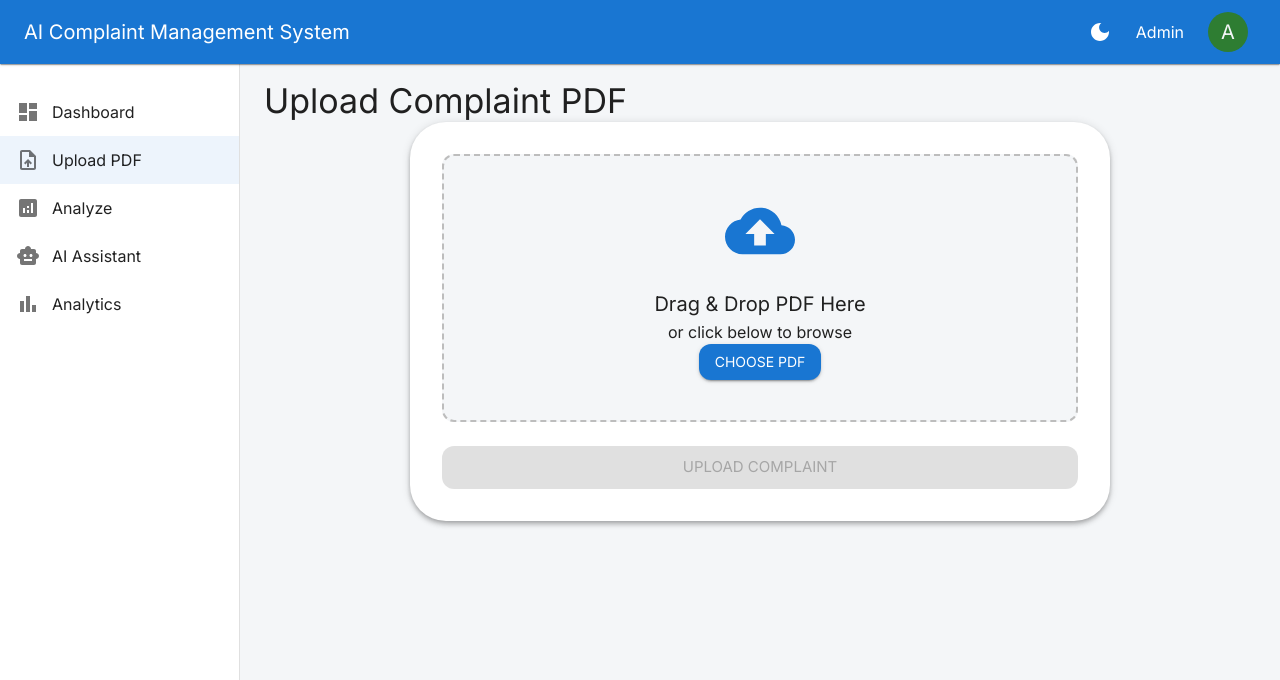
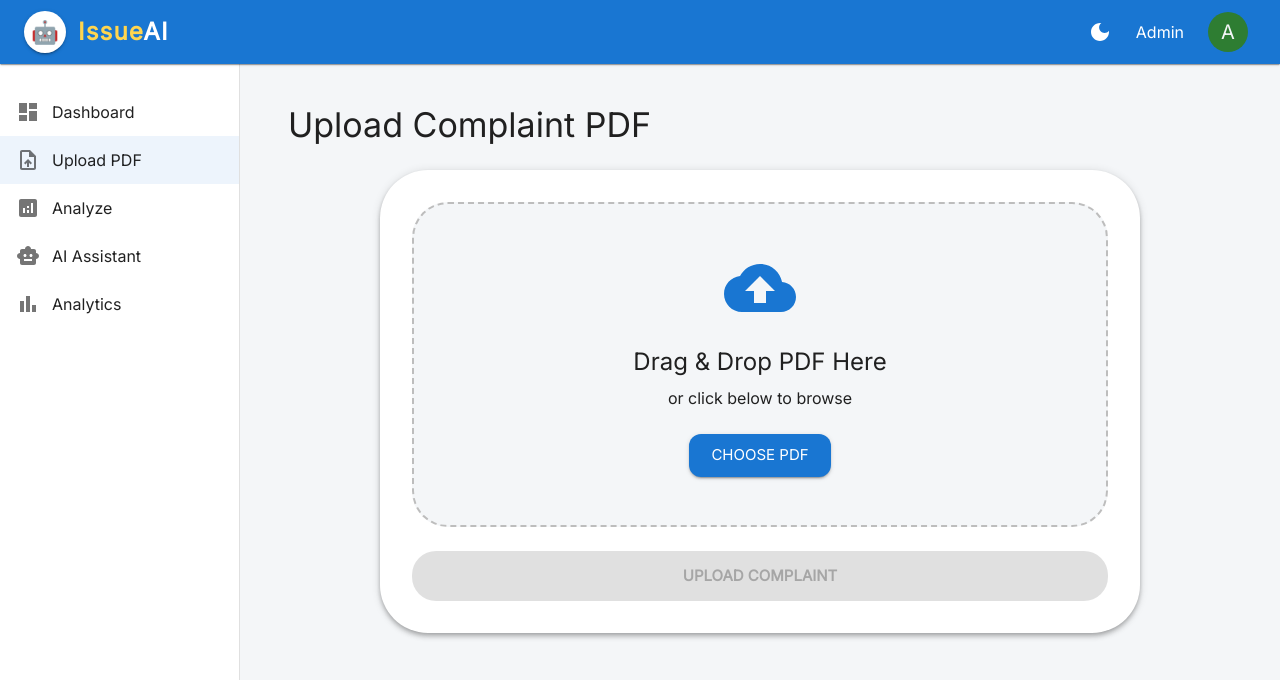
Before and after one commit to Dileep0103/IssueAI-Customer-Complaint-Management-Console, a React app in the folder frontend/: page /upload in a window 1280 px wide. Shown: the top 680 px of the page. Built offline with nearby package versions, Linux system fonts and the light colour scheme; sample sign-in values are in the browser's storage; the HTML template or start-up script is replaced by a standard one.

Commit message:
Improve UI consistency and refine page layouts

```diff
--- a/frontend/src/components/Navbar.jsx
+++ b/frontend/src/components/Navbar.jsx
@@ -51,12 +51,53 @@ function Navbar({ darkMode, setDarkMode }) {
           justifyContent: "space-between",
         }}
       >
-        <Typography
-          variant="h6"
-          fontWeight="bold"
-        >
-          AI Complaint Management System
-        </Typography>
+      <Box
+  sx={{
+    display: "flex",
+    alignItems: "center",
+    gap: 1.5,
+  }}
+>
+  <Avatar
+    sx={{
+      width: 42,
+      height: 42,
+      bgcolor: "#ffffff",
+      color: "#1976d2",
+      fontSize: "1.4rem",
+      fontWeight: "bold",
+      boxShadow: 2,
+    }}
+  >
+    🤖
+  </Avatar>
+
+  <Typography
+    variant="h5"
+    sx={{
+      fontWeight: 800,
+      letterSpacing: 1.2,
+      userSelect: "none",
+    }}
+  >
+    <Box
+      component="span"
+      sx={{
+        color: "#FFD54F",
+      }}
+    >
+      Issue
+    </Box>
+    <Box
+      component="span"
+      sx={{
+        color: "#fff",
+      }}
+    >
+     AI
+    </Box>
+  </Typography>
+</Box>
 
         <Box
           sx={{
--- a/frontend/src/pages/Analytics.jsx
+++ b/frontend/src/pages/Analytics.jsx
@@ -60,8 +60,11 @@ function Analytics() {
   ).length;
 
   return (
-    <>
-      <Typography variant="h4" mb={3}>
+    <Box sx={{ p: 3 }}>
+      <Typography
+        variant="h4"
+        sx={{ mb: 3 }}
+      >
         Analytics
       </Typography>
 
@@ -117,7 +120,8 @@ function Analytics() {
                 <TrendLineChart complaints={complaints} />
             </Grid>
         </Grid>
-    </>
+
+    </Box>
   );
 }
 
--- a/frontend/src/pages/Analyze.jsx
+++ b/frontend/src/pages/Analyze.jsx
@@ -32,10 +32,9 @@ function Analyze() {
       setResult(null);
 
       const response = await api.post("/analyze", {
-        complaint: complaint,
+        complaint,
       });
 
-      // Store only the analysis object
       setResult(response.data.analysis);
     } catch (err) {
       console.error(err);
@@ -46,22 +45,28 @@ function Analyze() {
   };
 
   return (
-    <Box>
-      <Typography variant="h4" mb={3}>
+      <Box sx={{ p: 3 }}>
+      <Typography
+        variant="h4"
+        sx={{ mb: 3 }}
+      >
         Analyze Complaint
       </Typography>
 
       <Paper
-        elevation={3}
+        elevation={4}
         sx={{
-          maxWidth: 800,
+          maxWidth: 900,
           mx: "auto",
           p: 4,
-          borderRadius: 3,
+          borderRadius: 4,
         }}
       >
         <Stack spacing={3}>
-          <Typography variant="h6">
+          <Typography
+            variant="h5"
+            fontWeight={600}
+          >
             Enter Customer Complaint
           </Typography>
 
@@ -84,9 +89,17 @@ function Analyze() {
             size="large"
             onClick={handleAnalyze}
             disabled={loading || !complaint.trim()}
+            sx={{
+              py: 1.5,
+              borderRadius: 2,
+              fontWeight: 600,
+            }}
           >
             {loading ? (
-              <CircularProgress size={24} color="inherit" />
+              <CircularProgress
+                size={24}
+                color="inherit"
+              />
             ) : (
               "Analyze Complaint"
             )}
@@ -102,12 +115,16 @@ function Analyze() {
             <Paper
               elevation={2}
               sx={{
-                p: 3,
-                borderRadius: 2,
-                bgcolor: "#fafafa",
+                p: 4,
+                borderRadius: 3,
+                bgcolor: "background.default",
               }}
             >
-              <Typography variant="h5" gutterBottom>
+              <Typography
+                variant="h4"
+                fontWeight={600}
+                gutterBottom
+              >
                 AI Analysis Result
               </Typography>
 
@@ -115,7 +132,11 @@ function Analyze() {
 
               <Stack spacing={3}>
                 <Box>
-                  <Typography variant="subtitle1" gutterBottom>
+                  <Typography
+                    variant="subtitle1"
+                    fontWeight={600}
+                    gutterBottom
+                  >
                     Category
                   </Typography>
 
@@ -126,7 +147,11 @@ function Analyze() {
                 </Box>
 
                 <Box>
-                  <Typography variant="subtitle1" gutterBottom>
+                  <Typography
+                    variant="subtitle1"
+                    fontWeight={600}
+                    gutterBottom
+                  >
                     Priority
                   </Typography>
 
@@ -143,7 +168,11 @@ function Analyze() {
                 </Box>
 
                 <Box>
-                  <Typography variant="subtitle1" gutterBottom>
+                  <Typography
+                    variant="subtitle1"
+                    fontWeight={600}
+                    gutterBottom
+                  >
                     Risk Level
                   </Typography>
 
@@ -162,7 +191,11 @@ function Analyze() {
                 <Divider />
 
                 <Box>
-                  <Typography variant="h6" gutterBottom>
+                  <Typography
+                    variant="h6"
+                    fontWeight={600}
+                    gutterBottom
+                  >
                     AI Summary
                   </Typography>
 
--- a/frontend/src/pages/ComplaintAssistant.jsx
+++ b/frontend/src/pages/ComplaintAssistant.jsx
@@ -103,8 +103,11 @@ How can I help you today?`,
   ];
 
   return (
-    <Box>
-      <Typography variant="h4" mb={3}>
+    <Box sx={{ p: 3 }}>
+      <Typography
+        variant="h4"
+        sx={{ mb: 3 }}
+      >
         AI Complaint Assistant
       </Typography>
 
--- a/frontend/src/pages/Upload.jsx
+++ b/frontend/src/pages/Upload.jsx
@@ -1,5 +1,6 @@
 import { useState } from "react";
 import { useNavigate } from "react-router-dom";
+
 import {
   Alert,
   Box,
@@ -9,6 +10,7 @@ import {
   Stack,
   Typography,
 } from "@mui/material";
+
 import CloudUploadIcon from "@mui/icons-material/CloudUpload";
 import PictureAsPdfIcon from "@mui/icons-material/PictureAsPdf";
 
@@ -23,7 +25,7 @@ function Upload() {
   const [error, setError] = useState("");
   const [dragging, setDragging] = useState(false);
 
-  const MAX_FILE_SIZE = 10 * 1024 * 1024; // 10 MB
+  const MAX_FILE_SIZE = 10 * 1024 * 1024;
 
   const validateFile = (file) => {
     if (!file) return false;
@@ -103,52 +105,64 @@ function Upload() {
   };
 
   return (
-    <Box>
-      <Typography variant="h4" mb={3}>
-        Upload Complaint PDF
-      </Typography>
+      <Box sx={{ p: 3 }}>
+        <Typography
+          variant="h4"
+          sx={{ mb: 3 }}
+        >
+          Upload Complaint PDF
+        </Typography>
 
       <Paper
         elevation={4}
         sx={{
-          maxWidth: 700,
+          maxWidth: 760,
           mx: "auto",
           p: 4,
-          borderRadius: 3,
+          borderRadius: 4,
         }}
       >
         <Stack spacing={3}>
-
           <Paper
             variant="outlined"
             onDragOver={handleDragOver}
             onDragLeave={handleDragLeave}
             onDrop={handleDrop}
             sx={{
-              p: 5,
+              p: 6,
               textAlign: "center",
               borderStyle: "dashed",
               borderWidth: 2,
               borderColor: dragging ? "primary.main" : "grey.400",
-              bgcolor: dragging ? "primary.50" : "background.default",
-              transition: "0.3s",
+              bgcolor: dragging
+                ? "action.hover"
+                : "background.default",
+              transition: "all .3s ease",
+              borderRadius: 3,
+              cursor: "pointer",
             }}
           >
             <CloudUploadIcon
               sx={{
-                fontSize: 70,
+                fontSize: 72,
                 color: "primary.main",
                 mb: 2,
               }}
             />
 
-            <Typography variant="h6">
+            <Typography
+              variant="h5"
+              fontWeight={600}
+              gutterBottom
+            >
               Drag & Drop PDF Here
             </Typography>
 
             <Typography
               color="text.secondary"
-              mb={3}
+              sx={{
+                mb: 3,
+              }}
             >
               or click below to browse
             </Typography>
@@ -156,6 +170,7 @@ function Upload() {
             <Button
               component="label"
               variant="contained"
+              size="large"
               disabled={loading}
             >
               Choose PDF
@@ -174,6 +189,7 @@ function Upload() {
               variant="outlined"
               sx={{
                 p: 2,
+                borderRadius: 2,
               }}
             >
               <Stack
@@ -219,6 +235,11 @@ function Upload() {
               size="large"
               onClick={handleUpload}
               disabled={!selectedFile}
+              sx={{
+                py: 1.5,
+                borderRadius: 2,
+                fontWeight: 600,
+              }}
             >
               Upload Complaint
             </Button>
@@ -235,7 +256,6 @@ function Upload() {
               {error}
             </Alert>
           )}
-
         </Stack>
       </Paper>
     </Box>
```
